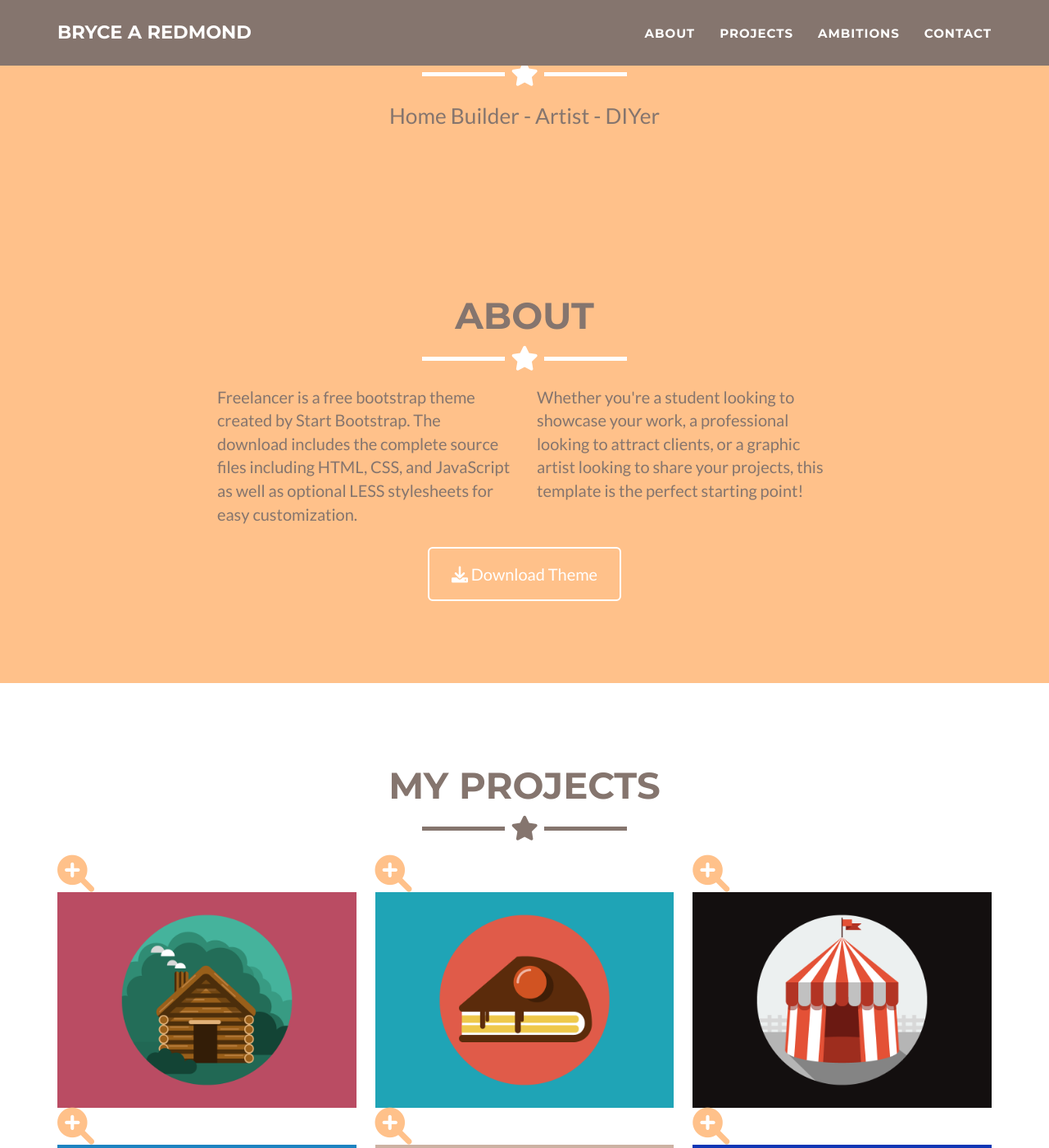
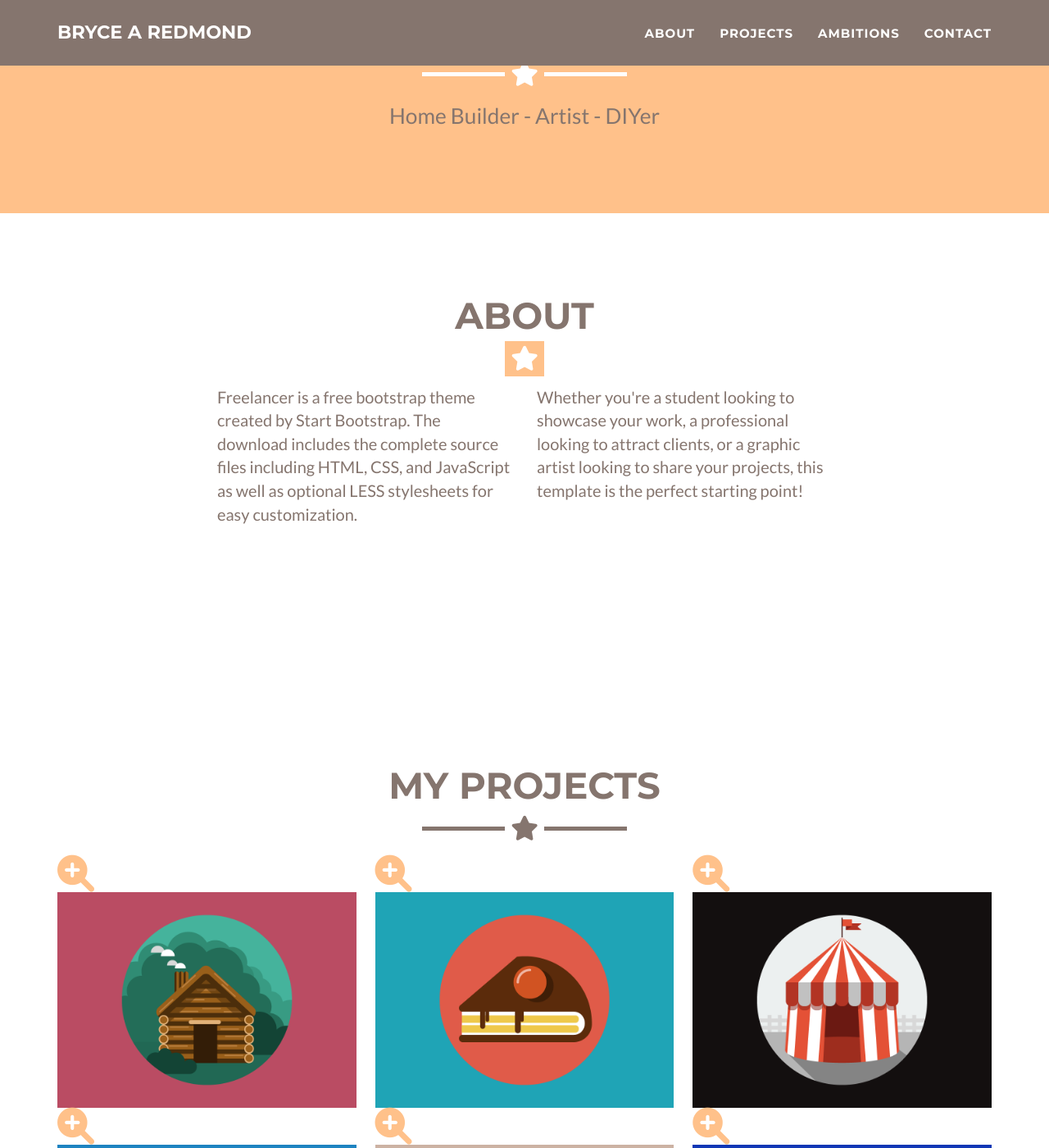
Before and after one commit to BARedmond/BARedmond.github.io, a Jekyll site: the page built from _posts/2014-07-18-project-1.markdown, in a window 1280 px wide and 1400 px high, scrolled down 515 px. Shown: the whole window at 82% size. Built offline with Jekyll 4.4.1, drawn with Linux system fonts in a browser that asks for light colours.

Commit message:
Update main.css

```diff
--- a/_includes/css/main.css
+++ b/_includes/css/main.css
@@ -182,7 +182,7 @@ section h2 {
 
 section.success {
     /*color: #fff;*/
-    background: #{{ site.color.primary }};
+    /*background: #{{ site.color.primary }};*/
 }
 
 @media(max-width:767px) {
```
